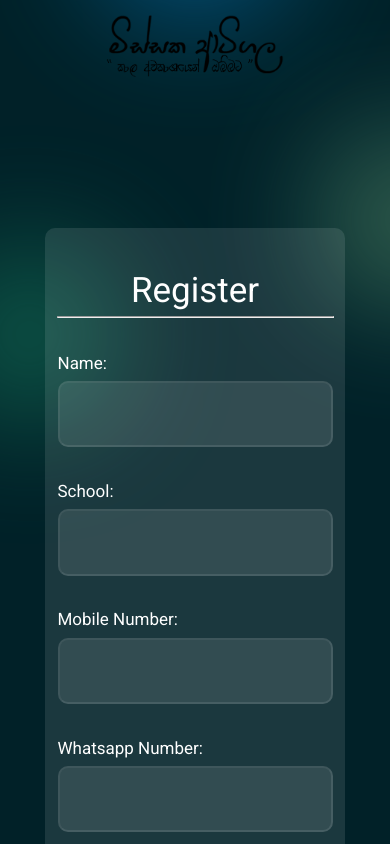
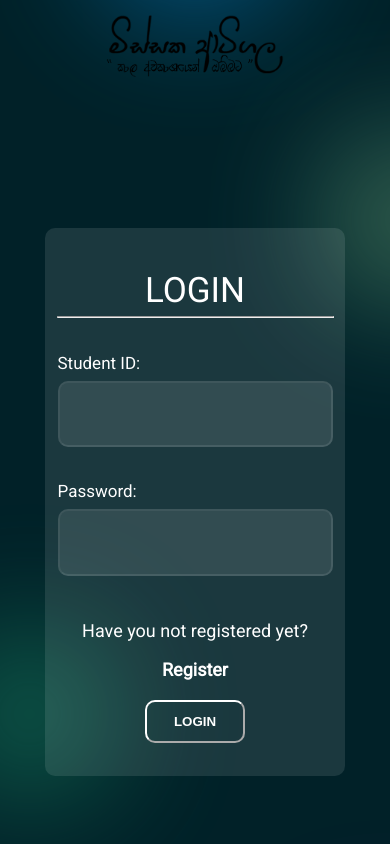
Before and after one commit to UmeshMadhusankha/lms-missaka, a React (Vite) app: page / in a window 390 px wide. Shown: the top 844 px of the page. Built offline with nearby package versions, Linux system fonts and the light colour scheme.

Commit message:
Created Landing Page Files

```diff
--- a/src/App.jsx
+++ b/src/App.jsx
@@ -1,4 +1,5 @@
 import GlowingBGCricle from "./components/glowingBGCricle/glowingBGCricle"
+import LandingPage from "./pages/LandingPage"
 import LoginPage from "./pages/LoginPage"
 import RegisterPage from "./pages/RegisterPage"
 import TestScreen from "./test/TestScreen"
@@ -7,7 +8,7 @@ function App() {
 
   return (
     <div>
-      <RegisterPage />
+      <LandingPage />
     </div>
   )
 }
--- /dev/null
+++ b/src/pages/LandingPage.jsx
@@ -0,0 +1,78 @@
+import React from 'react'
+import styles from './LandingPage.module.css'
+import GlowingBGCricle from '../components/glowingBGCricle/glowingBGCricle'
+import logo from '../assets/images/nameLogo.png'
+import sir from '../assets/images/missaka.png'
+
+function LandingPage() {
+  return (
+    <div className={styles.container}>
+        <div className={styles.ellipsContainer} >
+            <GlowingBGCricle
+              size="45vw"
+              maxSize="315px"
+              maxLeft="-1"
+              maxTop="-20vh"
+              col1="rgba(2, 148, 216, 0.75)"
+              col2="rgba(7, 123, 255, 0.5)"
+              col3="rgba(7, 176, 255, 0.9)"
+              col4="rgba(7, 176, 255, 0.75)"
+              top="-20vh"
+              left="27.5vw" />
+            <GlowingBGCricle
+              size="39vw"
+              maxSize="273px"
+              maxLeft="-2"
+              maxTop= "17vh"
+              col1="rgba(255,200,11,0.3)"
+              col2="rgba(255, 232, 99, 0.4)"
+              col3="rgba(99,255,232,0.75)"
+              col4="rgba(99,255,232,0.65)"
+              left="85vw"
+              top="17vh"/>
+            <GlowingBGCricle
+              size="40vw"
+              maxSize="280px"
+              maxLeft="-3"
+              maxBottom="-25vh"
+              col1="rgba(243, 7, 255, 0.5)"
+              col2="rgba(147, 2, 155,0.75)"
+              col3="rgba(122, 27, 114, 0.5)"
+              col4="rgba(96, 14, 121, 0.5)"
+              left="80vw"
+              bottom="-30vh"/>
+            <GlowingBGCricle className={styles.glowingCircle}
+              size="45vw"
+              maxSize="315px"
+              maxLeft="-4"
+              maxBottom="5vh"
+              col1="rgba(29, 151, 110, 1)"
+              col2="rgba(29, 151, 110, 0.75)"
+              col3="rgba(29, 151, 110, 0.5)"
+              col4="rgba(29, 151, 110, 0.25)"
+              left="-15vw"
+              bottom="5vh"/>
+        </div>
+        <div className={styles.image}>
+          <img src={logo} className={styles.logo}/>
+        </div>
+        <div className={styles.main} >
+          <p className={styles.login}>LOGIN</p>
+          <hr className={styles.divider}/>
+          <div className={styles.fields}>
+            <label htmlFor="username" className={styles.labels}>Student ID:</label>
+            <input type='text' name='username' className={styles.inputFields}/>
+            <label htmlFor="password" className={styles.labels}>Password:</label>
+            <input type='password' name='password' className={styles.inputFields}/>
+          </div>
+          <div className={styles.register}>
+            <p>Have you not registered yet? </p>
+            <a href='#' className={styles.hyperLink}>Register</a>
+          </div>
+          <button type='submit' className={styles.btn} >LOGIN</button>
+        </div>
+    </div>
+  )
+}
+
+export default LandingPage
--- /dev/null
+++ b/src/pages/LandingPage.module.css
@@ -0,0 +1,141 @@
+@font-face {
+    font-family: 'Roboto';
+    src: url('../assets/fonts/Roboto-VariableFont.ttf') format('truetype');
+    font-weight: normal;
+}
+
+.container {
+    font-family: 'Roboto',sans-serif;
+    width: 100%;
+    height: 100vh;
+    background-color: #012128;
+    display: flex;
+    flex-direction: column;
+    align-items: center;
+}
+
+.image {
+    width: 55vw;
+    height: 20vh;
+    max-width: 550px;
+    z-index: 2;
+}
+
+.main {
+    display: flex;
+    flex-direction: column;
+    align-items: center;
+    width: 60vw;
+    height: 65vh;
+    background-color: rgba(255, 255, 255, 0.1);
+    margin-top: 7vh;
+    margin-bottom: 5vh;
+    border-radius: 10px;
+    z-index: 1;
+}
+
+.ellipsContainer {
+    height: 100%;
+    width: 100%;
+    /*background-color: rgba(0,0,0,0.3);*/
+    position: absolute;
+}
+
+.logo {
+    width: inherit;
+    max-width: 525px;
+}
+
+.login {
+    color: white;
+    margin-top: 5vh;
+    margin-bottom: -0.4vh;
+    text-align: center;
+    font-size: 4vw;
+    font-weight: 500;
+}
+
+.divider {
+    width: 50vw;
+}
+
+.fields {
+    display: flex;
+    flex-direction: column;
+    padding: 10px;
+    width: 50vw;
+}
+
+.btn {
+    text-align: center;
+    width: 100px;
+    height: 5vh;
+    border-radius: 10px;
+    background-color: transparent;
+    border-color: white;
+    color: white;
+    font-weight: 600;
+    transition: background-color 0.3s ease-in-out;
+}
+
+.btn:hover {
+    cursor: pointer;
+    background-color: white;
+    color: black;
+    border-color: rgba(255, 255, 255, 0.1);
+}
+
+.labels {
+    color: white;
+    font-size: 2vw;
+    font-weight: 575;
+    margin-top: 2vh;
+}
+
+.inputFields {
+    margin-top: 1vh;
+    margin-bottom: 2vh;
+    height: 5vh;
+    border-radius: 10px;
+    background-color: rgba(255, 255, 255, 0.1);
+    border-color: rgba(255, 255, 255, 0.1);
+    color: whitesmoke;
+    padding: 10px;
+    font-size: larger;
+}
+
+.register {
+    display: flex;
+    align-items: center;
+    justify-content: center;
+    font-size: large;
+    color: white;
+    width: 50vw;
+}
+
+.hyperLink {
+    padding: 10px;
+    text-decoration: none;
+    color: white;
+    font-weight: 700;
+    font-size: large;
+}
+
+@media (min-width: 1000px) {
+    .register {width: 500px;}
+    .labels {font-size: 20px;}
+    .fields {width: 500px;}
+    .divider {width: 500px;}
+    .login {font-size: 40px;}
+    .main {width: 600px;}
+}
+
+@media (max-width: 550px) {
+    .register {width: 350px; display: block; text-align: center;}
+    .labels {font-size: 17px;}
+    .fields {width: 275px;}
+    .divider {width: 275px;}
+    .login {font-size: 35px;}
+    .main {width: 300px;}
+    .btn {margin-top: 20px}
+}
```
Also changed, not shown: src/assets/images/missaka.png (added).
